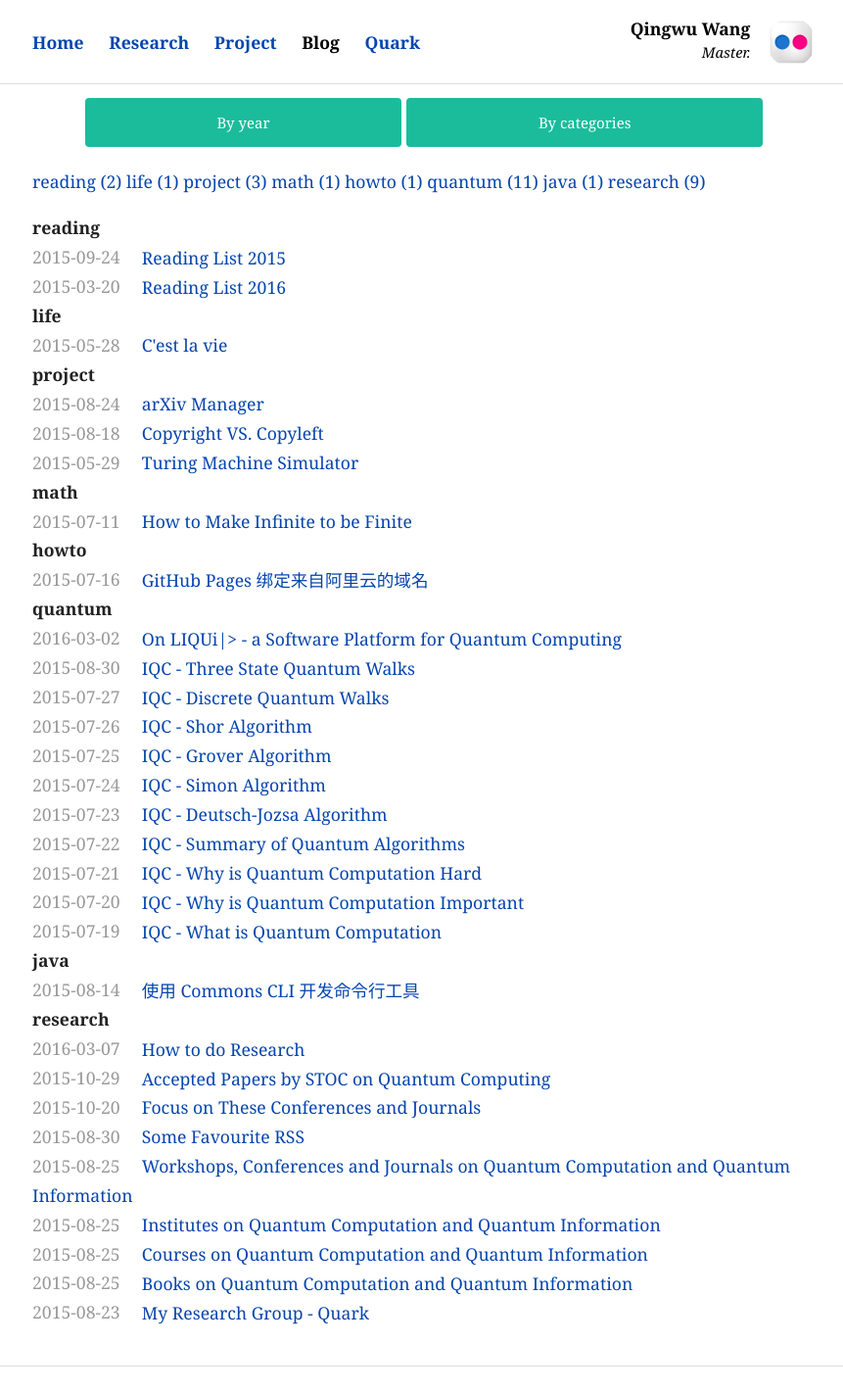
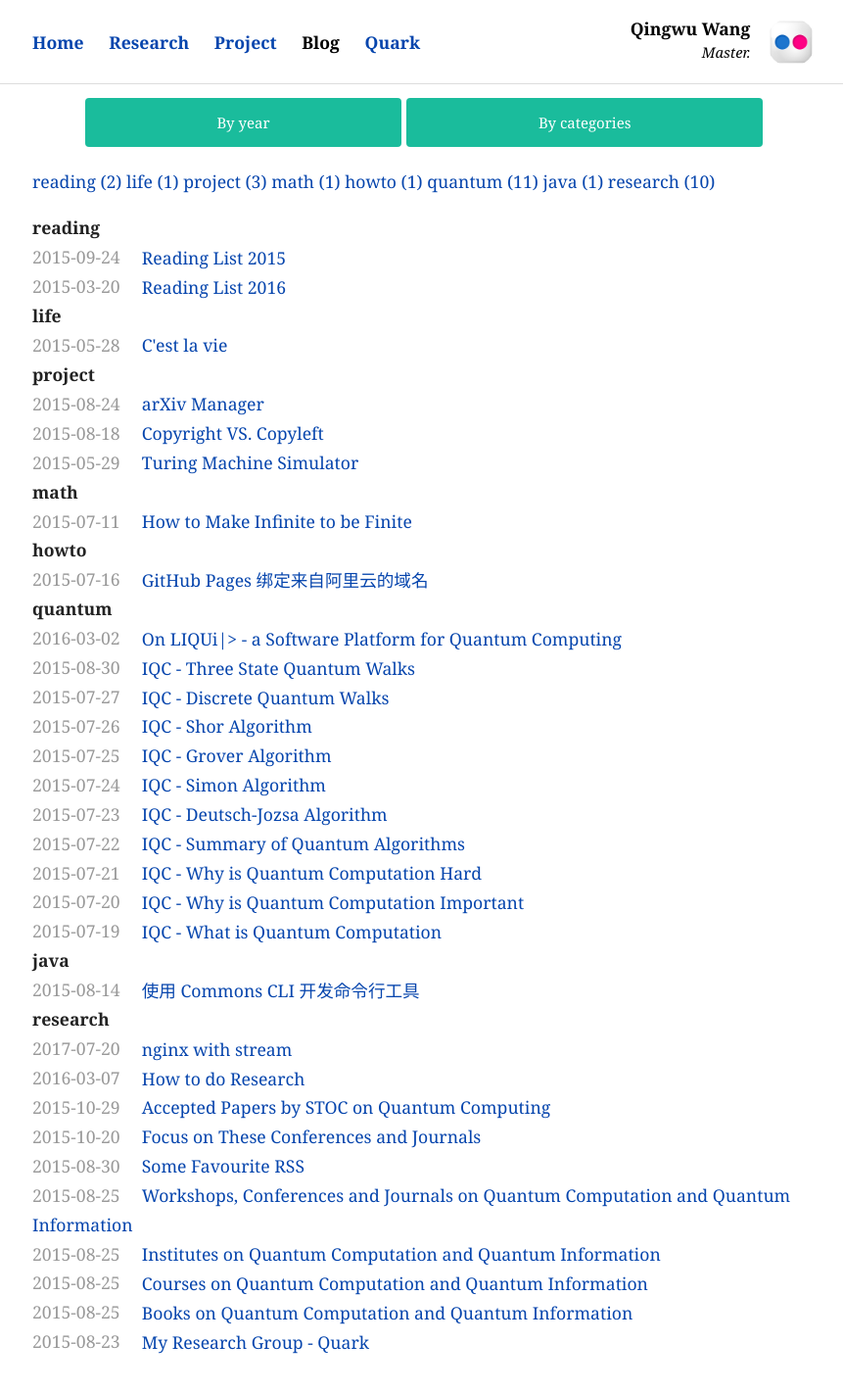
Before and after one commit to qingw/qingw.github.io, a Jekyll site: the page built from blog/categories.html, in a window 1280 px wide. Shown: the top 1421 px of the page at 98% size, without its empty margins (207-1068 px from the left). Built offline with Jekyll 4.4.1, drawn with Linux system fonts in a browser that asks for light colours.

Commit message:
Update 2017-07-20-install-nginx-with-stream-under-mac.md

```diff
--- a/_posts/2017-07-20-install-nginx-with-stream-under-mac.md
+++ b/_posts/2017-07-20-install-nginx-with-stream-under-mac.md
@@ -1 +1,7 @@
+---
+layout: post
+title: nginx with stream
+categories: [research]
+---
+
 brew install homebrew/nginx/nginx-full --with-stream
```
